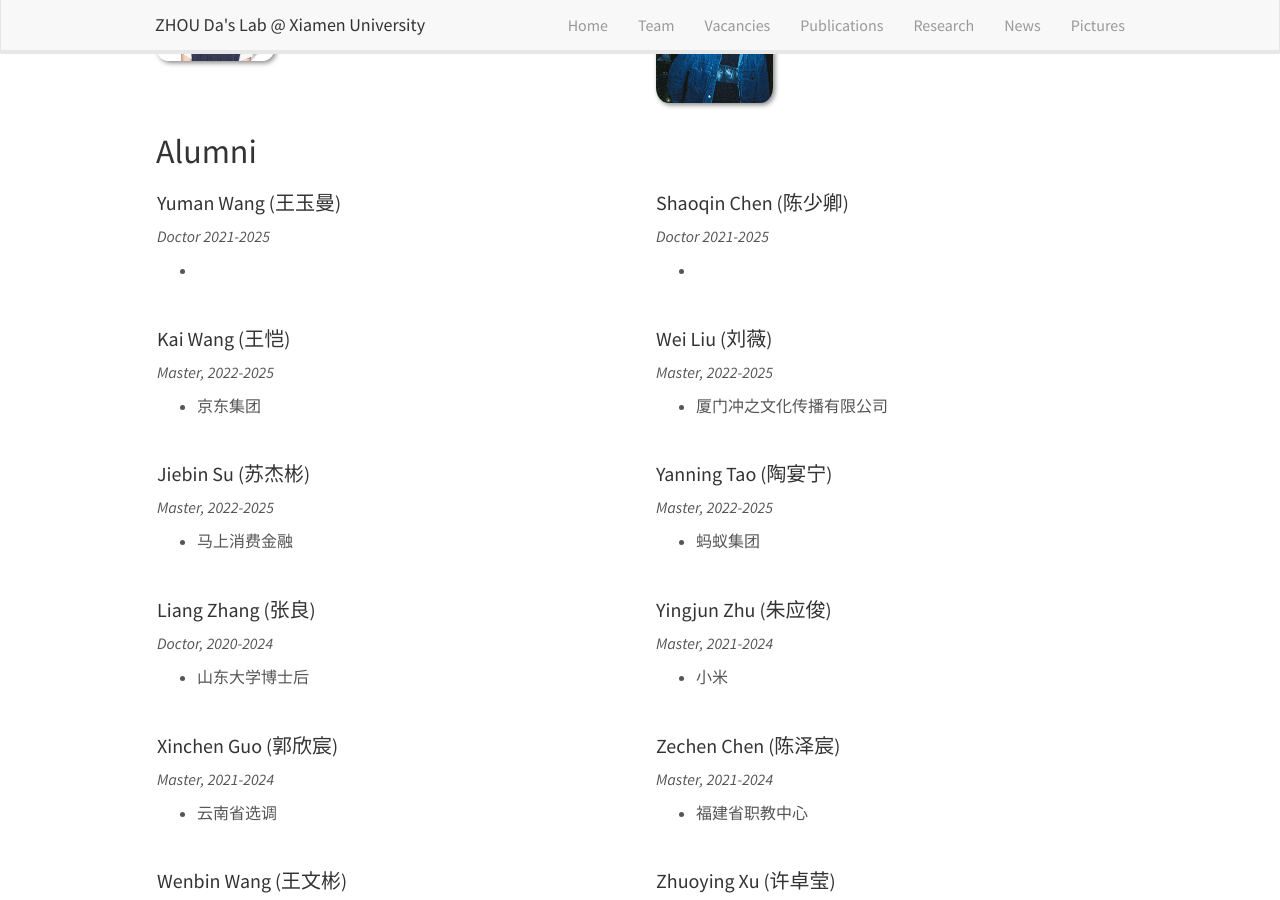
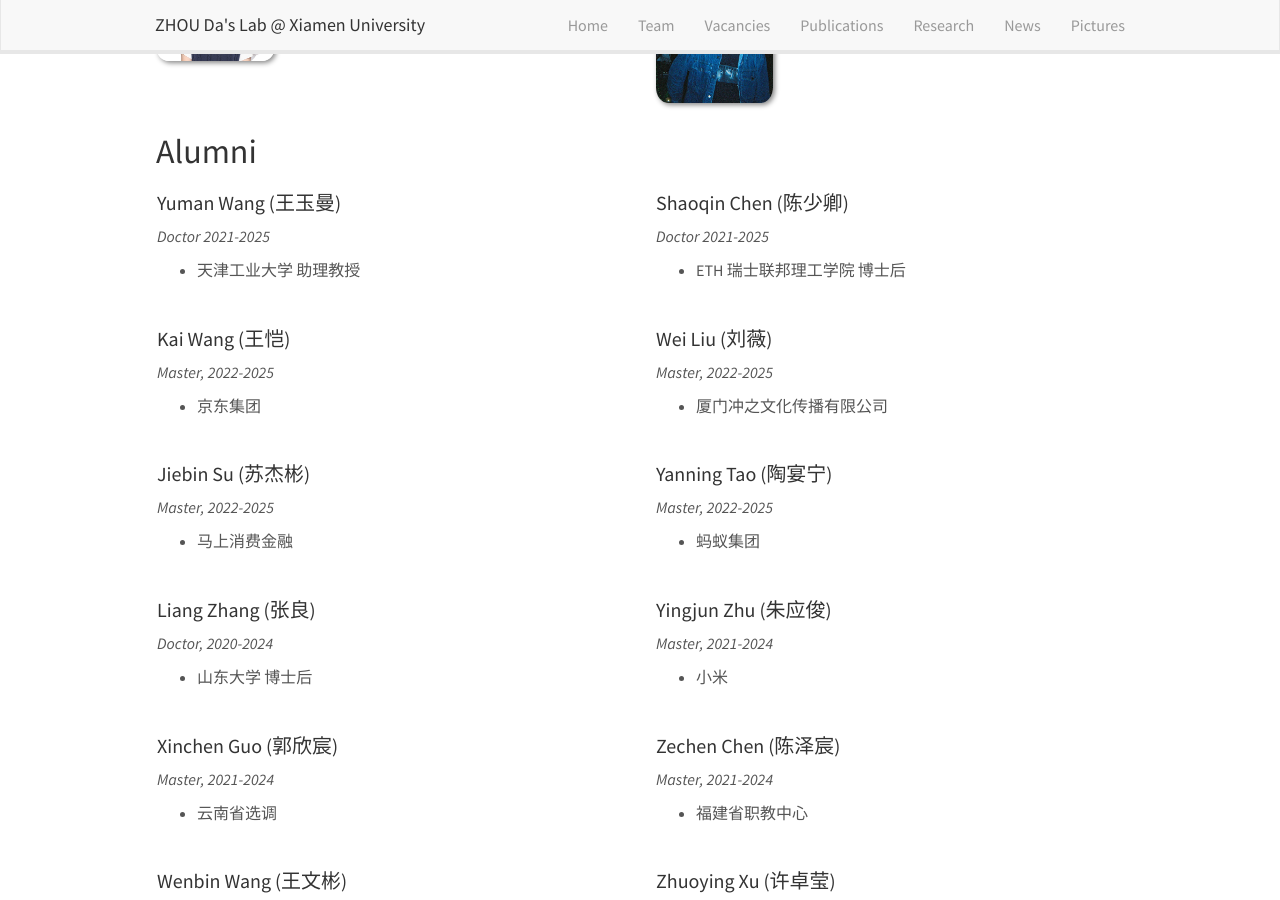
Before and after one commit to ZhouDaLab/zhoudalab.github.io, a Jekyll site: the page built from _pages/team.md, in a window 1280 px wide and 900 px high, scrolled down 1783 px. Built offline with Jekyll 4.4.1, drawn with Linux system fonts in a browser that asks for light colours; nearby versions of some CDN libraries.

Commit message:
Update alumni.yml

```diff
--- a/_data/alumni.yml
+++ b/_data/alumni.yml
@@ -12,14 +12,14 @@
   info: Doctor 2021-2025
   email: xx
   number_educ: 1
-  education1:
+  education1: 天津工业大学 助理教授
 
 - name: Shaoqin Chen (陈少卿)
   photo: bio-photo.jpg
   info: Doctor 2021-2025
   email: xx
   number_educ: 1
-  education1:
+  education1: ETH 瑞士联邦理工学院 博士后
 
 - name: Kai Wang (王恺)
   photo: bio-photo.jpg
@@ -54,7 +54,7 @@
   info: Doctor, 2020-2024
   email: xx
   number_educ: 1
-  education1: 山东大学博士后
+  education1: 山东大学 博士后
 
 - name: Yingjun Zhu (朱应俊)
   photo: bio-photo.jpg
```
